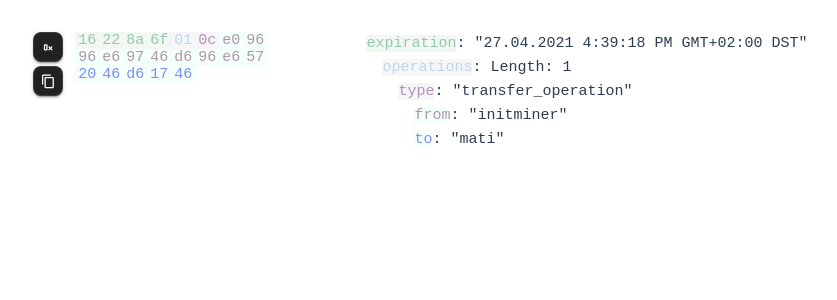
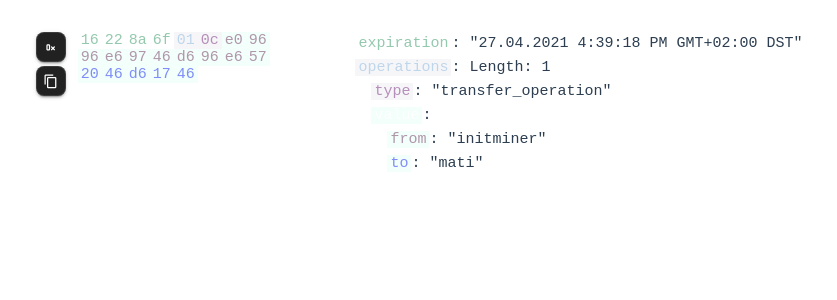
Before and after one commit to openhive-network/component-binary-view, a Vue app: page / in a window 1280 px wide. Shown: the top 300 px of the page, without its empty margins (74-911 px from the left). Built offline with nearby package versions, Linux system fonts and the light colour scheme.

Commit message:
Fix indentation and value display

```diff
--- a/src/components/BinaryView/components/KeyProp.vue
+++ b/src/components/BinaryView/components/KeyProp.vue
@@ -19,11 +19,15 @@ const { index, nestedLevel, colors, key, displayValue, range } = store.nextData(
       class="props-key-data"
       @mouseenter="store.setHighligh(range.start, range.end)"
       @mouseleave="store.leaveHighlight()"
-      v-if="range.start !== range.displayEnd"
     >
-      <span :style="colors.css" class="binary-view-force-bold-rarget">{{ key }}</span>
-      <span v-if="props.data.type === 'pod'">: {{ JSON.stringify(displayValue) }}</span>
-      <span v-else-if="displayValue !== undefined">: {{ displayValue }}</span>
+      <span v-if="displayValue === undefined">
+        <span :style="{ ...colors.css, color: 'white', 'padding': '0 3px' }"  class="binary-view-force-bold-rarget">{{ key }}</span>:
+      </span>
+      <span v-else>
+        <span :style="{ ...colors.css, 'padding': '0 3px' }" class="binary-view-force-bold-rarget">{{ key }}</span>
+        <span v-if="props.data.type === 'pod'">: {{ JSON.stringify(displayValue) }}</span>
+        <span v-else>: {{ displayValue }}</span>
+      </span>
     </div>
     <KeyProp
       v-if="props.data.type !== 'pod' && props.data.value.length > 0"
--- a/src/components/BinaryView/store.ts
+++ b/src/components/BinaryView/store.ts
@@ -51,9 +51,9 @@ export const useBinaryViewStore = defineStore('binaryView', {
     indexNode(node: TNode, prev?: TNode) {
       const index = this.nextIndex('internal_store');
 
-      const nestedLevel = this.nestedLevels[index] = (this.nestedLevels[index - 1] ?? 0) + (prev?.type === 'pod' ? 0 : 1);
+      const nestedLevel = this.nestedLevels[index] = (this.nestedLevels[index - 1] ?? 0) + (prev ? (prev?.type === 'pod' ? 0 : 1) : 0);
+      console.log(node.key, nestedLevel);
       const previousBackgroundColor = nestedLevel === 0 ? { r: 0, g: 0, b: 0, a: 0 } : this.colors[index - 1]?.backgroundColor
-      console.log(node.key);
       this.colors[index] = generateRandomColorSpace(node.key, node.type === 'pod' ? previousBackgroundColor : undefined);
 
       const start = node.offset;
```
